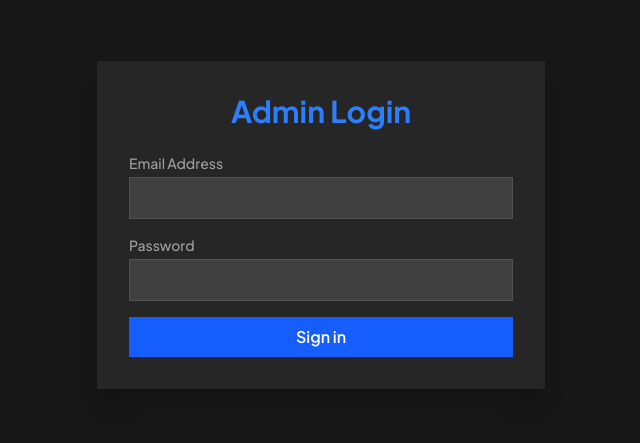
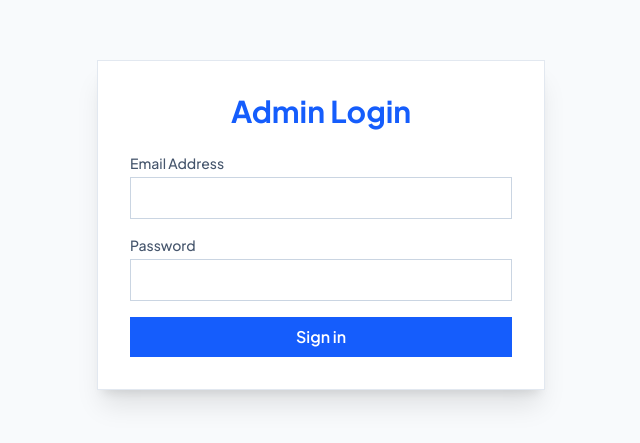
Before and after one commit to infaterasolutions-design/immi24, a Next.js app: page /admin/login in a window 1280 px wide. Shown: the part 175-618 px from the top of the page, without its empty margins (319-959 px from the left). Built offline with nearby package versions, Linux system fonts and the light colour scheme; no server answers.

Commit message:
fix: Update text colors in admin forms for light mode visibility

```diff
--- a/src/app/admin/articles/[id]/edit/page.js
+++ b/src/app/admin/articles/[id]/edit/page.js
@@ -145,20 +145,20 @@ export default function EditArticle() {
     }
   };
 
-  if (loading) return <div className="text-zinc-500 py-10 text-center">Loading editor...</div>;
+  if (loading) return <div className="text-slate-500 py-10 text-center">Loading editor...</div>;
 
   return (
     <RoleGuard user={user} allowedRoles={["super_admin", "editor"]}>
       <div className="flex flex-col h-[calc(100vh-60px)] -mt-2">
         {/* Top Header Bar */}
-        <div className="flex items-center justify-between pb-4 border-b border-[#1e1e2e] mb-4">
+        <div className="flex items-center justify-between pb-4 border-b border-slate-200 mb-4">
           <div className="flex items-center gap-3">
-            <button onClick={() => router.push('/admin/articles')} className="text-zinc-500 hover:text-zinc-300 transition-colors cursor-pointer text-sm font-medium flex items-center gap-1">
+            <button onClick={() => router.push('/admin/articles')} className="text-slate-500 hover:text-slate-800 transition-colors cursor-pointer text-sm font-medium flex items-center gap-1">
               ← Back
             </button>
-            <div className="h-4 w-px bg-[#2a2a3a]" />
-            <h1 className="text-lg font-bold text-white">Edit Post</h1>
-            <span className={`px-2 py-0.5 rounded text-[10px] uppercase font-bold tracking-wider ${form.status === 'published' ? 'bg-emerald-500/20 text-emerald-400' : 'bg-zinc-800 text-zinc-400'}`}>
+            <div className="h-4 w-px bg-slate-200" />
+            <h1 className="text-lg font-bold text-slate-900">Edit Post</h1>
+            <span className={`px-2 py-0.5 rounded text-[10px] uppercase font-bold tracking-wider ${form.status === 'published' ? 'bg-emerald-500/20 text-emerald-600' : 'bg-slate-100 text-slate-500'}`}>
               {form.status}
             </span>
           </div>
@@ -167,7 +167,7 @@ export default function EditArticle() {
             <button
               onClick={() => handleSave('draft')}
               disabled={saving}
-              className="px-4 py-2 rounded-md text-sm font-medium border border-[#2a2a3a] text-zinc-300 hover:bg-[#1a1a24] transition-colors"
+              className="px-4 py-2 rounded-md text-sm font-medium border border-slate-200 text-slate-600 hover:bg-slate-50 transition-colors"
             >
               {saving ? "Saving..." : "Save Draft"}
             </button>
@@ -187,14 +187,14 @@ export default function EditArticle() {
           {/* Main Editor Area (Left) */}
           <div className="lg:col-span-8 overflow-y-auto pr-2 custom-scrollbar flex flex-col gap-4">
 
-            <div className="bg-[#0d0d14] p-8 border border-[#1e1e2e] rounded-lg">
+            <div className="bg-white p-8 border border-slate-200 rounded-lg shadow-sm">
               <input
                 type="text"
                 name="title"
                 value={form.title}
                 onChange={handleChange}
                 placeholder="Post Title..."
-                className="w-full bg-transparent text-4xl font-extrabold text-white outline-none placeholder:text-zinc-700 mb-4"
+                className="w-full bg-transparent text-4xl font-extrabold text-slate-900 outline-none placeholder:text-slate-400 mb-4"
               />
               <input
                 type="text"
@@ -202,7 +202,7 @@ export default function EditArticle() {
                 value={form.sub_title}
                 onChange={handleChange}
                 placeholder="Add a subtitle (optional)..."
-                className="w-full bg-transparent text-lg text-zinc-400 outline-none placeholder:text-zinc-600 mb-8 font-serif"
+                className="w-full bg-transparent text-lg text-slate-600 outline-none placeholder:text-slate-400 mb-8 font-serif"
               />
 
               {/* Tiptap Integration */}
--- a/src/app/admin/articles/new/page.js
+++ b/src/app/admin/articles/new/page.js
@@ -109,14 +109,14 @@ export default function NewArticle() {
     <RoleGuard user={user} allowedRoles={["super_admin", "editor"]}>
       <div className="flex flex-col h-[calc(100vh-60px)] -mt-2">
         {/* Top Header Bar */}
-        <div className="flex items-center justify-between pb-4 border-b border-[#1e1e2e] mb-4">
+        <div className="flex items-center justify-between pb-4 border-b border-slate-200 mb-4">
           <div className="flex items-center gap-3">
-            <button onClick={() => router.push('/admin/articles')} className="text-zinc-500 hover:text-zinc-300 transition-colors cursor-pointer text-sm font-medium flex items-center gap-1">
+            <button onClick={() => router.push('/admin/articles')} className="text-slate-500 hover:text-slate-800 transition-colors cursor-pointer text-sm font-medium flex items-center gap-1">
               ← Back
             </button>
-            <div className="h-4 w-px bg-[#2a2a3a]" />
-            <h1 className="text-lg font-bold text-white">Create New Post</h1>
-            <span className="px-2 py-0.5 rounded text-[10px] uppercase font-bold tracking-wider bg-zinc-800 text-zinc-400">
+            <div className="h-4 w-px bg-slate-200" />
+            <h1 className="text-lg font-bold text-slate-900">Create New Post</h1>
+            <span className="px-2 py-0.5 rounded text-[10px] uppercase font-bold tracking-wider bg-slate-100 text-slate-500">
               Draft
             </span>
           </div>
@@ -125,7 +125,7 @@ export default function NewArticle() {
             <button
               onClick={() => handleSave('draft')}
               disabled={loading}
-              className="px-4 py-2 rounded-md text-sm font-medium border border-[#2a2a3a] text-zinc-300 hover:bg-[#1a1a24] transition-colors"
+              className="px-4 py-2 rounded-md text-sm font-medium border border-slate-200 text-slate-600 hover:bg-slate-50 transition-colors"
             >
               {loading ? "Saving..." : "Save Draft"}
             </button>
@@ -145,14 +145,14 @@ export default function NewArticle() {
           {/* Main Editor Area (Left) */}
           <div className="lg:col-span-8 overflow-y-auto pr-2 custom-scrollbar flex flex-col gap-4">
 
-            <div className="bg-[#0d0d14] p-8 border border-[#1e1e2e] rounded-lg">
+            <div className="bg-white p-8 border border-slate-200 rounded-lg shadow-sm">
               <input
                 type="text"
                 name="title"
                 value={form.title}
                 onChange={handleChange}
                 placeholder="Post Title..."
-                className="w-full bg-transparent text-4xl font-extrabold text-white outline-none placeholder:text-zinc-700 mb-4"
+                className="w-full bg-transparent text-4xl font-extrabold text-slate-900 outline-none placeholder:text-slate-400 mb-4"
               />
               <input
                 type="text"
@@ -160,7 +160,7 @@ export default function NewArticle() {
                 value={form.sub_title}
                 onChange={handleChange}
                 placeholder="Add a subtitle (optional)..."
-                className="w-full bg-transparent text-lg text-zinc-400 outline-none placeholder:text-zinc-600 mb-8 font-serif"
+                className="w-full bg-transparent text-lg text-slate-600 outline-none placeholder:text-slate-400 mb-8 font-serif"
               />
 
               {/* Tiptap Integration */}
--- a/src/app/admin/login/page.js
+++ b/src/app/admin/login/page.js
@@ -28,28 +28,28 @@ export default function AdminLogin() {
   };
 
   return (
-    <div className="flex items-center justify-center min-h-screen bg-neutral-900 text-white">
-      <div className="w-full max-w-md p-8 space-y-6 bg-neutral-800 rounded-xl shadow-xl">
-        <h1 className="text-3xl font-bold text-center text-blue-500">Admin Login</h1>
-        {error && <div className="p-3 text-sm text-red-400 bg-red-900/20 rounded-md">{error}</div>}
+    <div className="flex items-center justify-center min-h-screen bg-slate-50 text-slate-900">
+      <div className="w-full max-w-md p-8 space-y-6 bg-white rounded-xl shadow-xl border border-slate-200">
+        <h1 className="text-3xl font-bold text-center text-blue-600">Admin Login</h1>
+        {error && <div className="p-3 text-sm text-red-500 bg-red-50 border border-red-200 rounded-md">{error}</div>}
         <form onSubmit={handleLogin} className="space-y-4">
           <div>
-            <label className="block text-sm font-medium text-neutral-400">Email Address</label>
+            <label className="block text-sm font-medium text-slate-600">Email Address</label>
             <input
               type="email"
               value={email}
               onChange={(e) => setEmail(e.target.value)}
-              className="w-full px-4 py-2 mt-1 bg-neutral-700 border border-neutral-600 rounded-md focus:ring-blue-500 focus:border-blue-500 text-white"
+              className="w-full px-4 py-2 mt-1 bg-white border border-slate-300 rounded-md focus:ring-blue-500 focus:border-blue-500 text-slate-900"
               required
             />
           </div>
           <div>
-            <label className="block text-sm font-medium text-neutral-400">Password</label>
+            <label className="block text-sm font-medium text-slate-600">Password</label>
             <input
               type="password"
               value={password}
               onChange={(e) => setPassword(e.target.value)}
-              className="w-full px-4 py-2 mt-1 bg-neutral-700 border border-neutral-600 rounded-md focus:ring-blue-500 focus:border-blue-500 text-white"
+              className="w-full px-4 py-2 mt-1 bg-white border border-slate-300 rounded-md focus:ring-blue-500 focus:border-blue-500 text-slate-900"
               required
             />
           </div>
```
